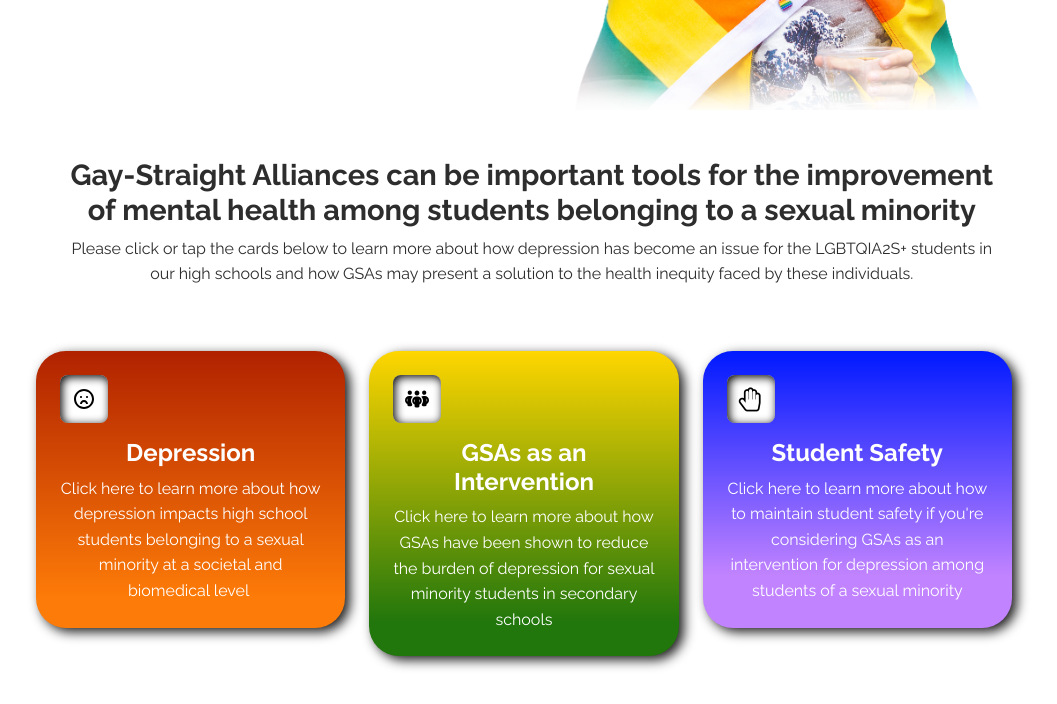
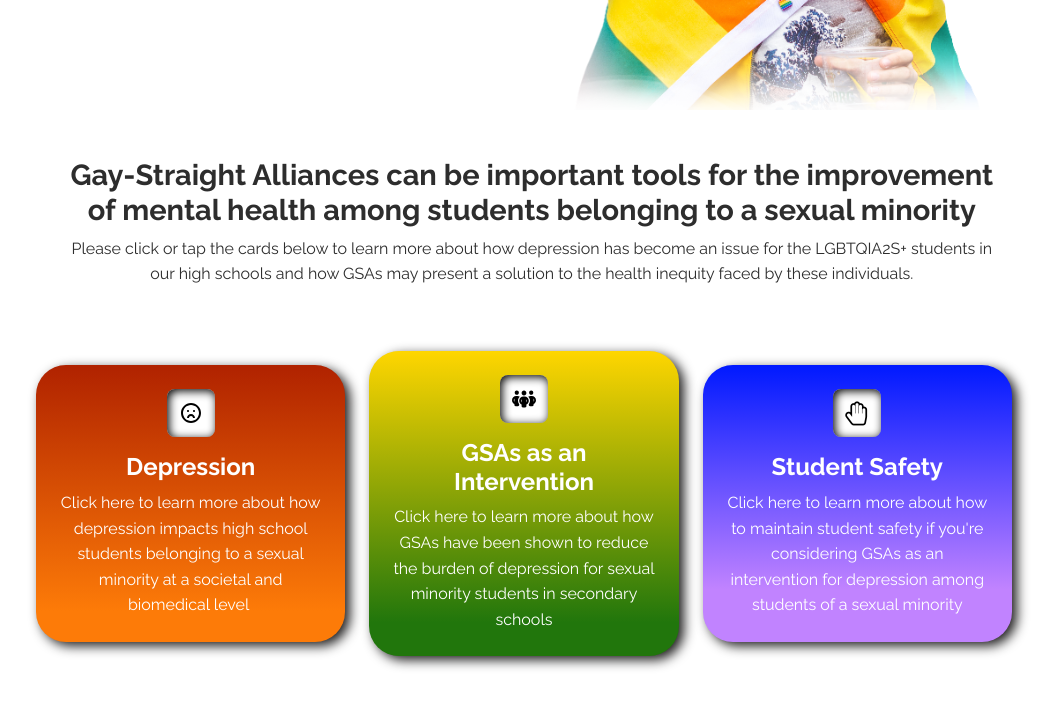
Before and after one commit to Appologetic/mdsc308-site, a plain HTML site: page index.html in a window 1280 px wide. Shown: the part 425-1129 px from the top of the page, without its empty margins (116-1173 px from the left). Drawn offline with nearby package versions, Linux system fonts and the light colour scheme; a script that the page names is missing; a web font is replaced by a local one.

Commit message:
last styling changes to homepage
- centered icons in cards
- added links wrapping cards
- added hover animation to card

```diff
--- a/index.html
+++ b/index.html
@@ -49,11 +49,11 @@
                 <p class="text-center" style="padding-left: 2px;">Please click or tap the cards below to learn more about how depression has become an issue for the LGBTQIA2S+ students in our high schools and how GSAs may present a solution to the health inequity faced by these individuals.</p>
             </div>
         </div>
-        <div class="row gy-4 row-cols-1 row-cols-md-2 row-cols-xl-3 d-xxl-flex align-items-xxl-center">
-            <div class="col">
-                <div class="card" style="border-width: 0px;">
-                    <div class="card-body p-4" style="text-align: center;background: linear-gradient(rgb(176,34,0) 0%, #fd7b08 89%), #88f1e4;border-radius: 30px;color: rgb(255,255,255);box-shadow: 5px 4px 12px rgb(31,30,30);border-width: 0px;border-style: solid;">
-                        <div class="d-xxl-flex justify-content-xxl-center" style="width: 100%;text-align: center;">
+        <div class="row gy-4 row-cols-1 row-cols-md-2 row-cols-xl-3 d-md-flex d-xxl-flex justify-content-md-center align-items-md-center align-items-xl-center align-items-xxl-center">
+            <div class="col" data-bss-hover-animate="pulse"><a href="/depression">
+                    <div class="card" style="border-width: 0px;" href="/depression">
+                        <div class="card-body p-4" style="text-align: center;background: linear-gradient(rgb(176,34,0) 0%, #fd7b08 89%), #88f1e4;border-radius: 30px;color: rgb(255,255,255);box-shadow: 5px 4px 12px rgb(31,30,30);border-width: 0px;border-style: solid;" href="">
+                            <div class="d-flex d-lg-flex d-xl-flex d-xxl-flex justify-content-center justify-content-sm-center justify-content-md-center justify-content-lg-center justify-content-xl-center justify-content-xxl-center" style="width: 100%;text-align: center;">
                                 <div class="bs-icon-md bs-icon-rounded bs-icon-primary d-flex justify-content-center align-items-center d-inline-block mb-3 bs-icon" style="background: rgb(255,255,255);box-shadow: inset 2px 2px 10px rgb(0,0,0);color: rgb(0,0,0);"><svg xmlns="http://www.w3.org/2000/svg" width="1em" height="1em" viewBox="0 0 24 24" fill="none">
                                         <path d="M9 11C9.55228 11 10 10.5523 10 10C10 9.44772 9.55228 9 9 9C8.44772 9 8 9.44772 8 10C8 10.5523 8.44772 11 9 11Z" fill="currentColor"></path>
                                         <path d="M14 17C14 15.8954 13.1046 15 12 15C10.8954 15 10 15.8954 10 17H8C8 14.7909 9.79086 13 12 13C14.2091 13 16 14.7909 16 17H14Z" fill="currentColor"></path>
@@ -65,11 +65,11 @@
                             <p class="card-text" style="text-align: center;">Click here to learn more about how depression impacts high school students belonging to a sexual minority at a societal and biomedical level&nbsp;</p>
                         </div>
                     </div>
-            </div>
-            <div class="col">
-                <div class="card" style="border-width: 0px;">
+                </a></div>
+            <div class="col"><a href="/gsas">
+                    <div class="card" data-bss-hover-animate="pulse" style="border-width: 0px;">
                         <div class="card-body p-4" style="text-align: center;background: linear-gradient(rgb(255,214,0) 0%, #21760c 89%), #88f1e4;border-radius: 30px;color: rgb(255,255,255);box-shadow: 5px 4px 12px rgb(31,30,30);border-width: 0px;border-style: solid;">
-                        <div class="d-xxl-flex justify-content-xxl-center" style="width: 100%;text-align: center;">
+                            <div class="d-flex d-sm-flex d-md-flex d-lg-flex d-xl-flex d-xxl-flex justify-content-center justify-content-sm-center justify-content-md-center justify-content-lg-center justify-content-xl-center justify-content-xxl-center" style="width: 100%;text-align: center;">
                                 <div class="bs-icon-md bs-icon-rounded bs-icon-primary d-flex justify-content-center align-items-center d-inline-block mb-3 bs-icon" style="background: rgb(255,255,255);box-shadow: inset 2px 2px 10px rgb(0,0,0);color: rgb(0,0,0);"><svg xmlns="http://www.w3.org/2000/svg" viewBox="0 -64 640 640" width="1em" height="1em" fill="currentColor">
                                         <!--! Font Awesome Free 6.1.1 by @fontawesome - https://fontawesome.com License - https://fontawesome.com/license/free (Icons: CC BY 4.0, Fonts: SIL OFL 1.1, Code: MIT License) Copyright 2022 Fonticons, Inc. -->
                                         <path d="M184 88C184 118.9 158.9 144 128 144C97.07 144 72 118.9 72 88C72 57.07 97.07 32 128 32C158.9 32 184 57.07 184 88zM208.4 196.3C178.7 222.7 160 261.2 160 304C160 338.3 171.1 369.8 192 394.5V416C192 433.7 177.7 448 160 448H96C78.33 448 64 433.7 64 416V389.2C26.16 371.2 0 332.7 0 288C0 226.1 50.14 176 112 176H144C167.1 176 190.2 183.5 208.4 196.3V196.3zM64 245.7C54.04 256.9 48 271.8 48 288C48 304.2 54.04 319.1 64 330.3V245.7zM448 416V394.5C468 369.8 480 338.3 480 304C480 261.2 461.3 222.7 431.6 196.3C449.8 183.5 472 176 496 176H528C589.9 176 640 226.1 640 288C640 332.7 613.8 371.2 576 389.2V416C576 433.7 561.7 448 544 448H480C462.3 448 448 433.7 448 416zM576 330.3C585.1 319.1 592 304.2 592 288C592 271.8 585.1 256.9 576 245.7V330.3zM568 88C568 118.9 542.9 144 512 144C481.1 144 456 118.9 456 88C456 57.07 481.1 32 512 32C542.9 32 568 57.07 568 88zM256 96C256 60.65 284.7 32 320 32C355.3 32 384 60.65 384 96C384 131.3 355.3 160 320 160C284.7 160 256 131.3 256 96zM448 304C448 348.7 421.8 387.2 384 405.2V448C384 465.7 369.7 480 352 480H288C270.3 480 256 465.7 256 448V405.2C218.2 387.2 192 348.7 192 304C192 242.1 242.1 192 304 192H336C397.9 192 448 242.1 448 304zM256 346.3V261.7C246 272.9 240 287.8 240 304C240 320.2 246 335.1 256 346.3zM384 261.7V346.3C393.1 335 400 320.2 400 304C400 287.8 393.1 272.9 384 261.7z"></path>
@@ -79,18 +79,18 @@
                             <p class="card-text" style="text-align: center;">Click here to learn more about how GSAs have been shown to reduce the burden of depression for sexual minority students in secondary schools</p>
                         </div>
                     </div>
-            </div>
-            <div class="col">
+                </a></div>
+            <div class="col"><a href="/student-safety">
                     <div class="card" data-bss-hover-animate="pulse" style="border-width: 0px;">
                         <div class="card-body p-4" style="text-align: center;background: linear-gradient(rgb(0,25,255) 0%, #c183ff 81%), #88f1e4;border-radius: 30px;color: rgb(255,255,255);box-shadow: 5px 4px 12px rgb(31,30,30);border-width: 0px;border-style: solid;">
-                        <div class="d-xxl-flex justify-content-xxl-center" style="width: 100%;text-align: center;">
+                            <div class="d-flex d-sm-flex d-md-flex d-lg-flex d-xl-flex d-xxl-flex justify-content-center justify-content-sm-center justify-content-md-center justify-content-lg-center justify-content-xl-center justify-content-xxl-center" style="width: 100%;text-align: center;">
                                 <div class="bs-icon-md bs-icon-rounded bs-icon-primary d-flex justify-content-center align-items-center d-inline-block mb-3 bs-icon" style="background: rgb(255,255,255);box-shadow: inset 2px 2px 10px rgb(0,0,0);color: rgb(0,0,0);"><i class="fa fa-hand-stop-o"></i></div>
                             </div>
                             <h4 class="card-title" style="text-align: center;font-weight: bold;">Student Safety</h4>
                             <p class="card-text" style="text-align: center;">Click here to learn more about how to maintain student safety if you're considering GSAs as an intervention for depression among students of a sexual minority</p>
                         </div>
                     </div>
-            </div>
+                </a></div>
         </div>
     </div>
     <script src="https://cdn.jsdelivr.net/npm/bootstrap@5.2.3/dist/js/bootstrap.bundle.min.js"></script>
```
Lines whose indentation alone changed are shown as unchanged.
